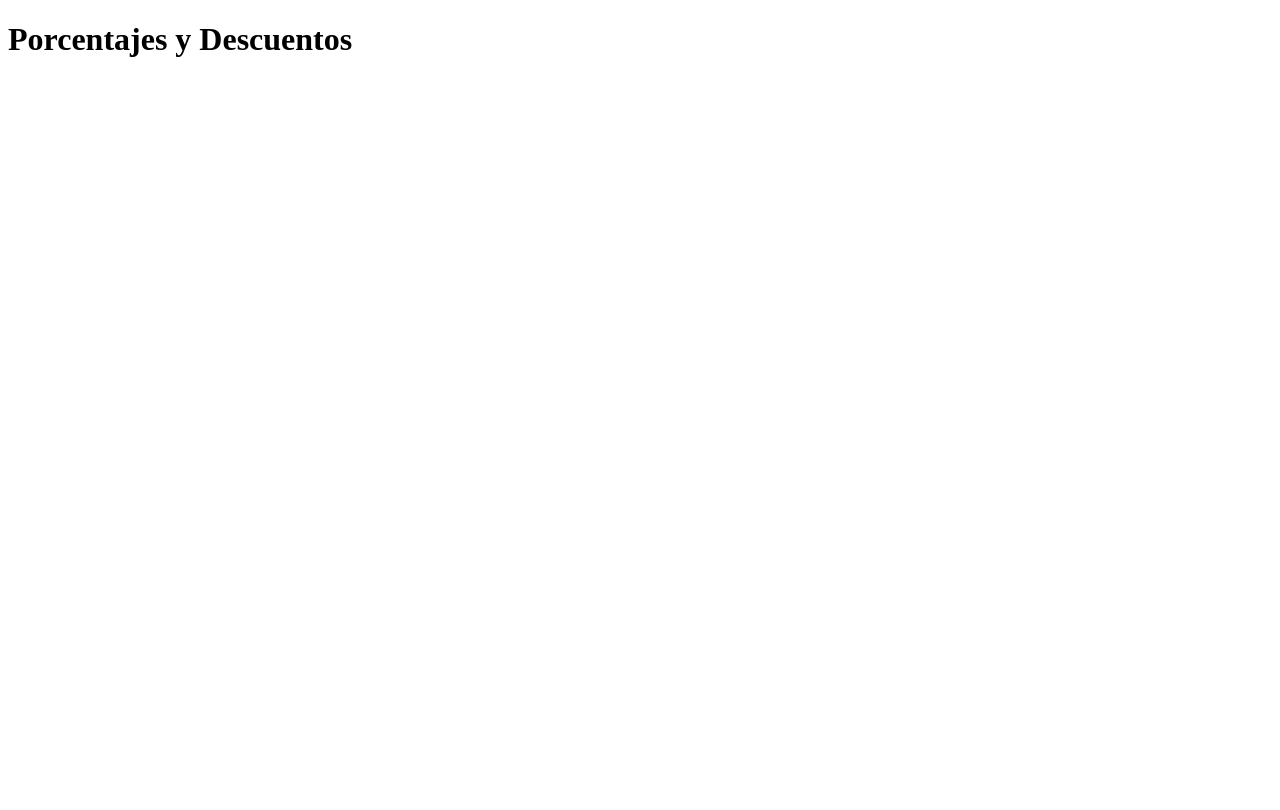
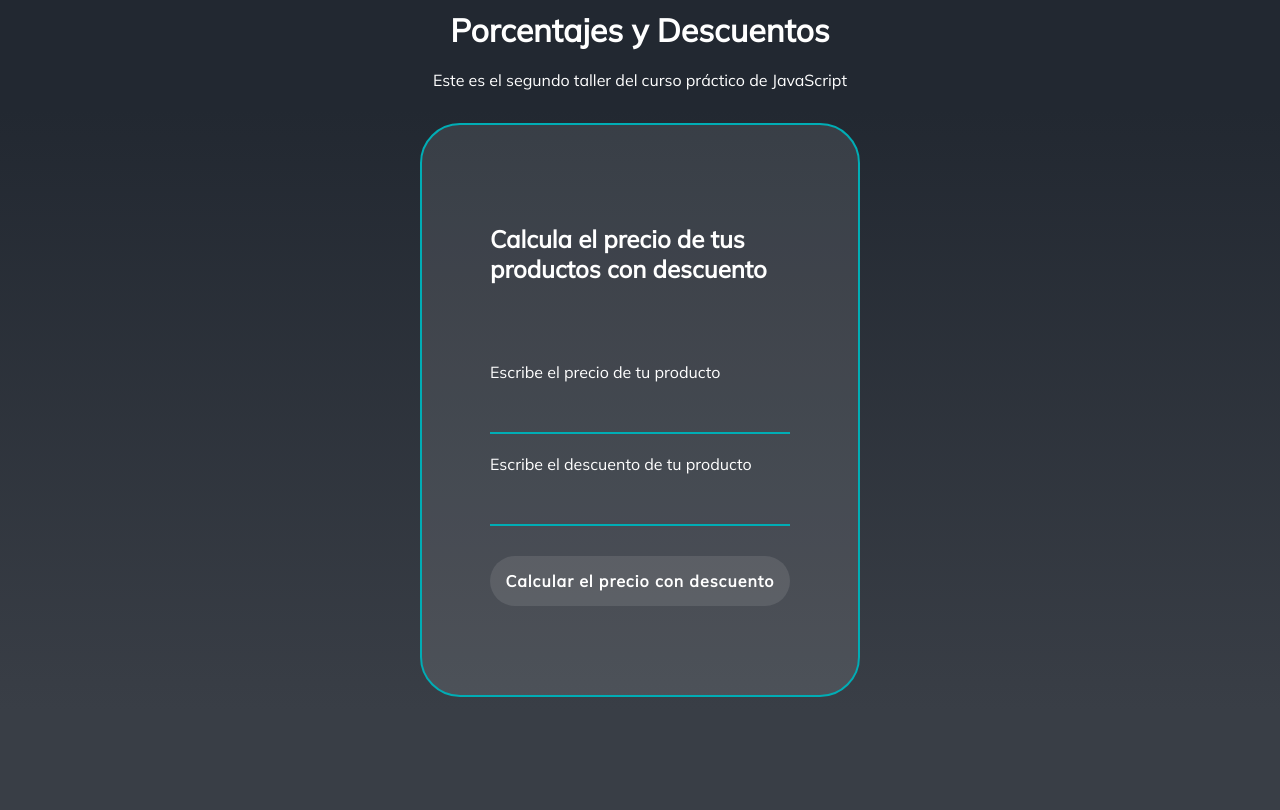
Before and after one commit to carlosfajardor/curso-practico-javascript, a plain HTML site: page descuentos.html in a window 1280 px wide. Drawn offline with Linux system fonts and the light colour scheme.

Commit message:
Pagina web que permite calcular el precio final ingresando precio original y el descuento.

```diff
--- /dev/null
+++ b/descuentos.css
@@ -0,0 +1,83 @@
+*{
+  margin: 0;
+	font-family: 'Mulish', sans-serif;
+}
+
+.header {
+	align-items: center;
+    background-color: #222831 ;
+    color: white;
+    display: flex;
+		flex-direction: column;
+		flex-wrap: nowrap;
+    height: 100px;
+    justify-content: space-around;
+		padding-bottom: 10px;
+    top: 0px;
+    width: 100%;
+}
+
+.calculadora {
+    background: linear-gradient(#222831, #393E46);
+    display: flex;
+    align-items: center;
+    justify-content: center;
+    flex-direction: column;
+    min-height: calc(100vh - 200px);
+}
+
+.calculadora__container {
+	background-color: rgba(255, 255, 255, 0.1);
+    border: 2px solid #00ADB5;
+    border-radius: 40px;
+    color: white;
+    padding: 60px 68px 40px;
+    min-height: 470px;
+    width: 300px;
+    display: flex;
+    justify-content: space-around;
+    flex-direction: column;
+}
+
+.calculadora__container--form {
+	display: flex;
+    flex-direction: column;
+}
+
+.input {
+	background-color: transparent;
+    border-left: 0px;
+    border-top: 0px;
+    border-right: 0px;
+    border-bottom: 2px solid #00ADB5;
+    font-size: 16px;
+    margin-bottom: 20px;
+    padding: 0px 20px;
+    outline: none;
+    height: 50px;
+}
+
+.button {
+	background-color: rgba(255, 255, 255, 0.1);
+	border: none;
+	border-radius: 25px;
+	color: white;
+	cursor: pointer;
+	font-size: 16px;
+	font-weight: bold;
+	height: 50px;
+	letter-spacing: 1px;
+	margin: 10px 0px;
+}
+
+.resultado {
+	font-size: 16px;
+}
+
+.footer {
+	background-color: #393E46;
+	display: flex;
+	align-items: center;
+	height: 100px;
+	width: 100%;
+}
--- a/descuentos.html
+++ b/descuentos.html
@@ -4,12 +4,38 @@
     <meta charset="UTF-8">
     <meta http-equiv="X-UA-Compatible" content="IE=edge">
     <meta name="viewport" content="width=device-width, initial-scale=1.0">
-    <title>Porcentajes y Descuentos | Curso Practico</title>
+		<link rel="stylesheet" href="./descuentos.css">
+    <link href="https://fonts.googleapis.com/css2?family=Mulish&display=swap" rel="stylesheet">
+		<title>Porcentajes y Descuentos | Curso Practico</title>
 </head>
 <body>
-	<h1>
-		Porcentajes y Descuentos
-	</h1>
+	<header class="header">
+		<h1>
+			Porcentajes y Descuentos
+		</h1>
+		<p>Este es el segundo taller del curso práctico de JavaScript</p>
+	</header>
+	<section class="calculadora">
+		<section class="calculadora__container">
+			<h2>Calcula el precio de tus productos con descuento</h2>
+			<form class="calculadora__container--form" action="">
+				<label for="InputPrice">Escribe el precio de tu producto</label>
+				<input id="InputPrice" class="input" type="number">
+
+				<label for="InputDiscount">Escribe el descuento de tu producto</label>
+				<input id="InputDiscount" class="input" type="number">
+
+				<button type="button" class="button" onclick="onClickButtonPriceDiscount()">
+					Calcular el precio con descuento
+				</button>
+
+				<p class="resultado" id="ResultP"></p>
+			</form>
+		</section>
+	</section>
+	<footer class="footer">
+
+	</footer>
 	<script src="./descuentos.js"></script>
 </body>
 </html>
--- a/descuentos.js
+++ b/descuentos.js
@@ -8,6 +8,19 @@ function calcularPrecioconDescuento(precio, descuento){
 	return precioConDescuento
 }
 
+function onClickButtonPriceDiscount() {
+	const inputPrice = document.getElementById("InputPrice");
+	const priceValue = inputPrice.value;
+
+	const inputDiscount = document.getElementById("InputDiscount");
+	const discountValue = inputDiscount.value;
+
+	const precioConDescuento = calcularPrecioconDescuento(priceValue,discountValue);
+
+	const resultP = document.getElementById("ResultP");
+	resultP.innerText ="El precio con descuento es: $ " + precioConDescuento;
+
+}
 
 
 // console.log({
```
